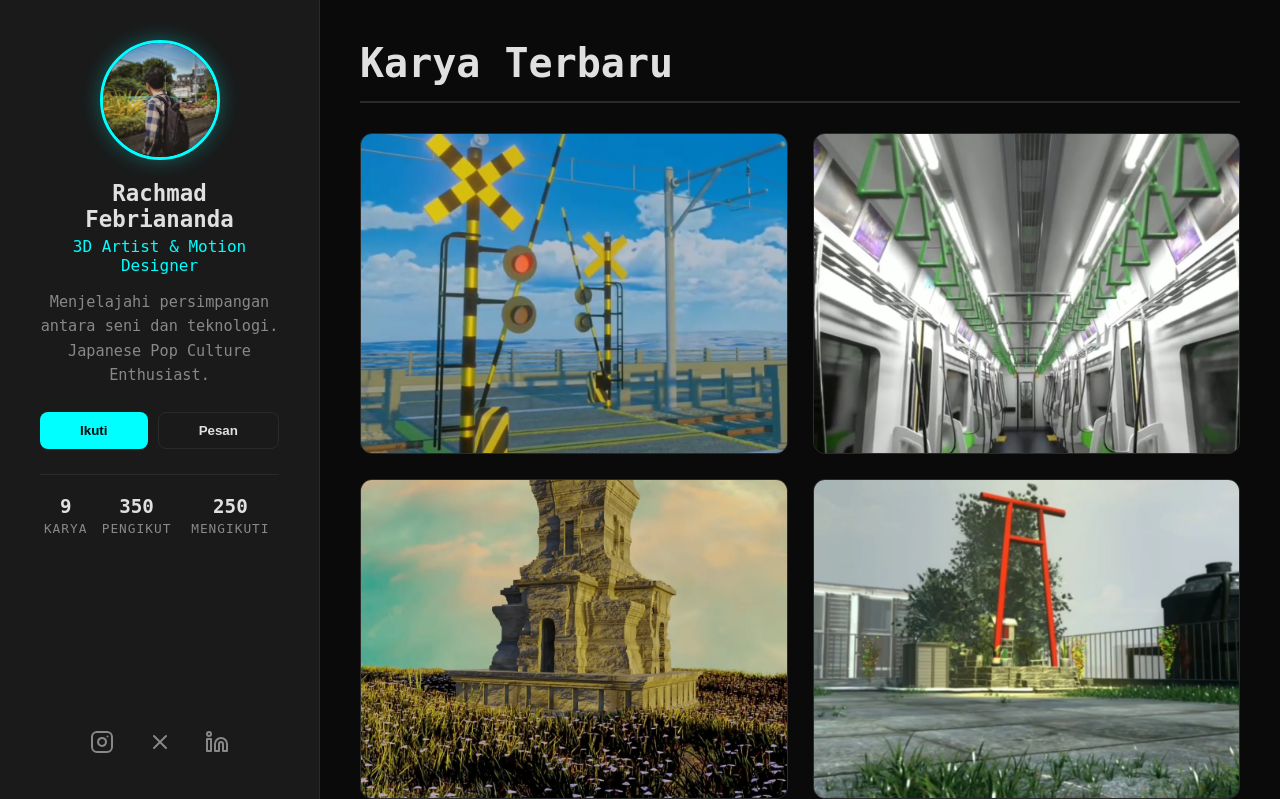
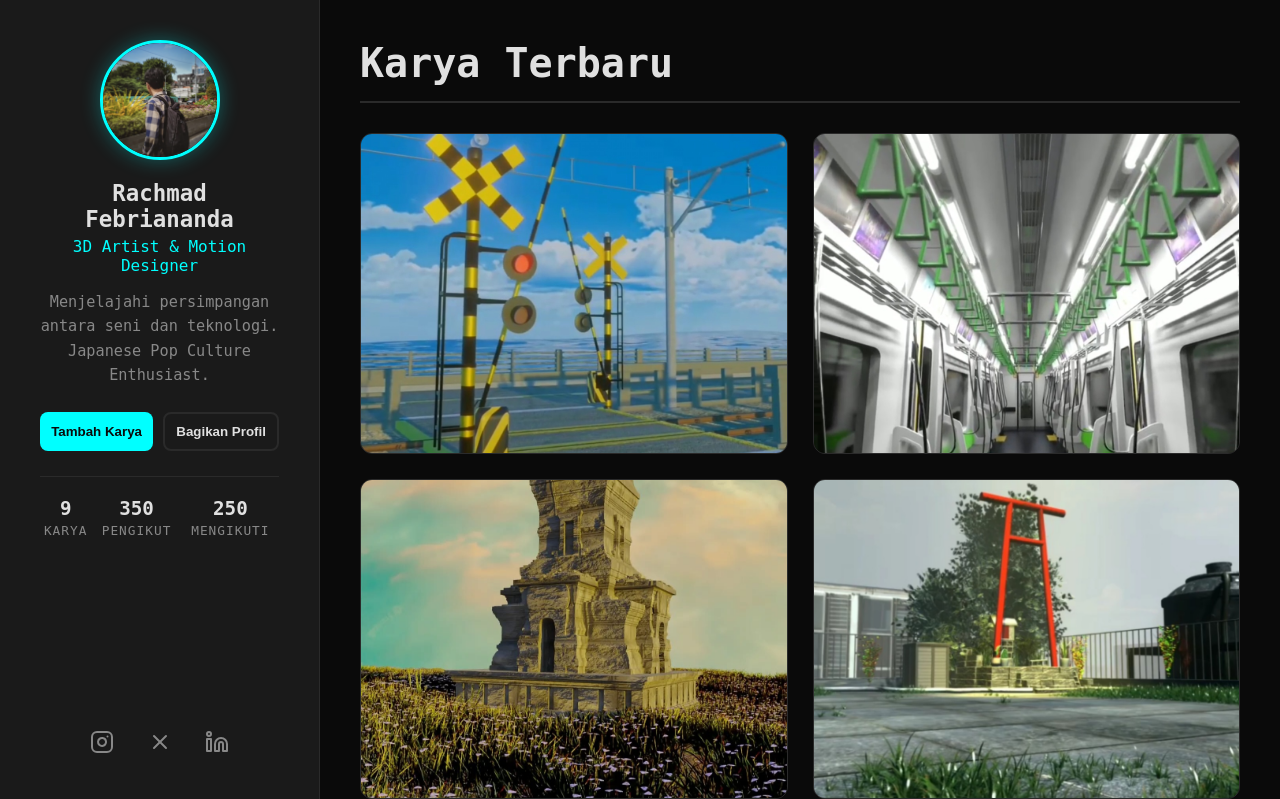
Before and after one commit to rachmadfebri/utsWeb, a PHP site: page /profile.html in a window 1280 px wide. Shown: the top 799 px of the page. Run offline with PHP 8.4, Linux system fonts and the light colour scheme.

Commit message:
edit style

```diff
--- a/artworkItem.html
+++ b/artworkItem.html
@@ -62,7 +62,7 @@
           <h2>Komentar (2)</h2>
           <div class="comment">
             <img
-              src="https://placehold.co/40x40/cccccc/0a0a0a?text=B"
+              src="https://placehold.co/40x40/cccccc/0a0a0a?text=T"
               alt="Avatar komentator"
             />
             <div class="comment-body">
@@ -72,7 +72,7 @@
           </div>
           <div class="comment">
             <img
-              src="https://placehold.co/40x40/888888/0a0a0a?text=C"
+              src="https://placehold.co/40x40/888888/0a0a0a?text=U"
               alt="Avatar komentator"
             />
             <div class="comment-body">
--- a/profile.css
+++ b/profile.css
@@ -90,23 +90,24 @@ body {
   transition: all 0.3s ease;
 }
 
-.follow-btn {
+.add-artwork-btn {
   background-color: var(--accent-color);
   color: var(--background-color);
+  border: none;
 }
 
-.follow-btn:hover {
+.add-artwork-btn:hover {
   background-color: #00e0e0;
   box-shadow: 0 0 10px rgba(0, 255, 255, 0.5);
 }
 
-.message-btn {
+.share-btn {
   background-color: transparent;
   color: var(--primary-text-color);
-  border: 1px solid var(--border-color);
+  border: 2px solid var(--border-color);
 }
 
-.message-btn:hover {
+.share-btn:hover {
   background-color: var(--border-color);
 }
 
--- a/profile.html
+++ b/profile.html
@@ -29,8 +29,8 @@
         </p>
 
         <div class="profile-actions">
-          <button class="action-button follow-btn">Ikuti</button>
-          <button class="action-button message-btn">Pesan</button>
+          <button class="action-button add-artwork-btn">Tambah Karya</button>
+          <button class="action-button share-btn">Bagikan Profil</button>
         </div>
 
         <div class="profile-stats">
```
